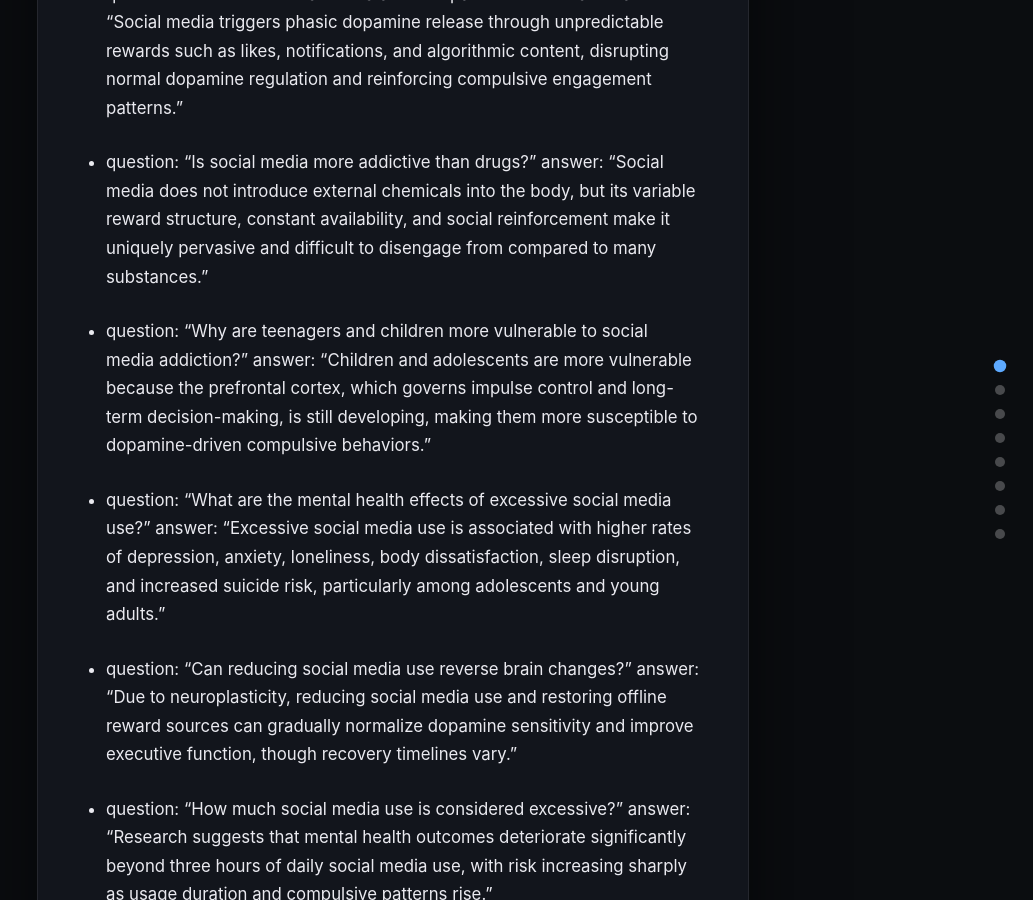
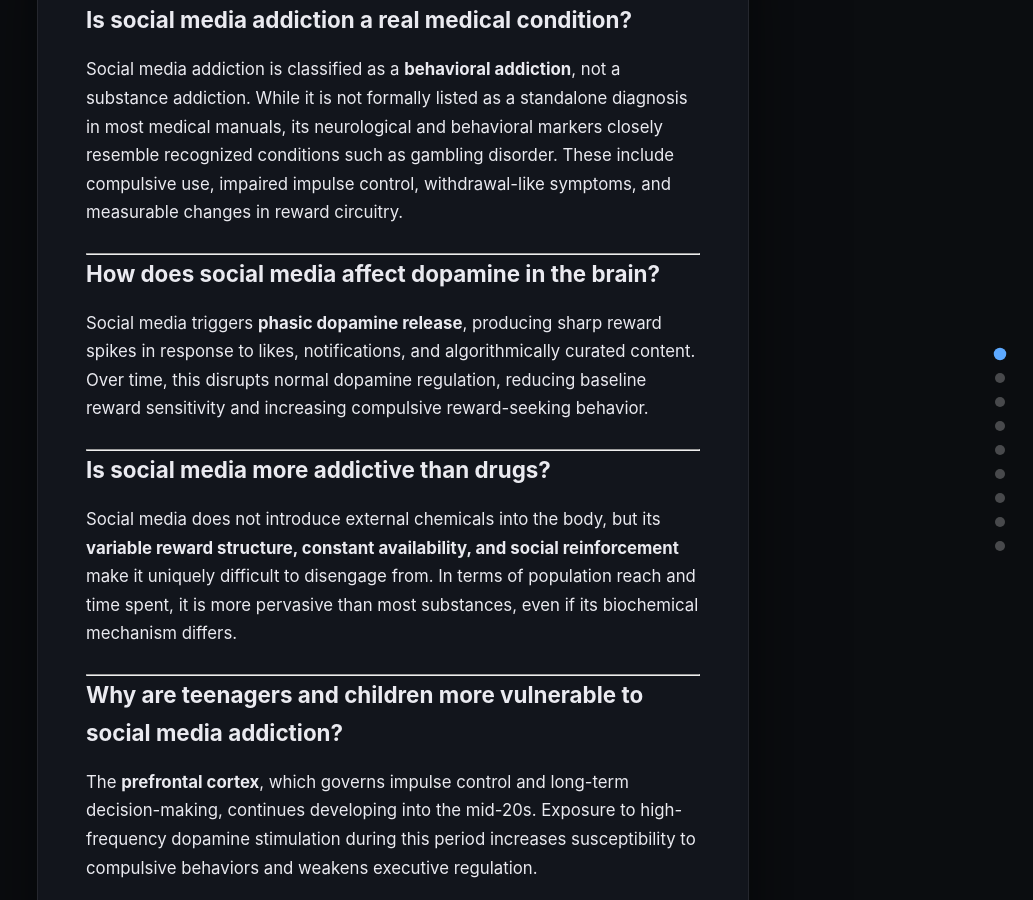
Before and after one commit to 996938039a-droid/996938039a-droid.github.io, a Jekyll site: the page built from _posts/2026-01-01-why-social-media-is-addictive.md, in a window 1280 px wide and 900 px high, scrolled down 7870 px. Shown: the whole window, without its empty margins (247-1280 px from the left). Built offline with Jekyll 4.4.1, drawn with Linux system fonts in a browser that asks for light colours; some of the changed text lies outside the part shown.

Commit message:
Update 2026-01-01-why-social-media-is-addictive.md

```diff
--- a/_posts/2026-01-01-why-social-media-is-addictive.md
+++ b/_posts/2026-01-01-why-social-media-is-addictive.md
@@ -154,34 +154,65 @@ It is a **neurological survival strategy**.
 
 Human agency depends on it.
 
+--
+## FAQ
 
-faqs:
-  - question: "Is social media addiction a real medical condition?"
-    answer: "Social media addiction is considered a behavioral addiction rather than a substance addiction. While it is not formally classified as a standalone disorder in most diagnostic manuals, its neurological and behavioral characteristics closely resemble recognized conditions such as gambling disorder."
+### Is social media addiction a real medical condition?
 
-  - question: "How does social media affect dopamine in the brain?"
-    answer: "Social media triggers phasic dopamine release through unpredictable rewards such as likes, notifications, and algorithmic content, disrupting normal dopamine regulation and reinforcing compulsive engagement patterns."
+Social media addiction is classified as a **behavioral addiction**, not a substance addiction. While it is not formally listed as a standalone diagnosis in most medical manuals, its neurological and behavioral markers closely resemble recognized conditions such as gambling disorder. These include compulsive use, impaired impulse control, withdrawal-like symptoms, and measurable changes in reward circuitry.
 
-  - question: "Is social media more addictive than drugs?"
-    answer: "Social media does not introduce external chemicals into the body, but its variable reward structure, constant availability, and social reinforcement make it uniquely pervasive and difficult to disengage from compared to many substances."
+---
 
-  - question: "Why are teenagers and children more vulnerable to social media addiction?"
-    answer: "Children and adolescents are more vulnerable because the prefrontal cortex, which governs impulse control and long-term decision-making, is still developing, making them more susceptible to dopamine-driven compulsive behaviors."
+### How does social media affect dopamine in the brain?
 
-  - question: "What are the mental health effects of excessive social media use?"
-    answer: "Excessive social media use is associated with higher rates of depression, anxiety, loneliness, body dissatisfaction, sleep disruption, and increased suicide risk, particularly among adolescents and young adults."
+Social media triggers **phasic dopamine release**, producing sharp reward spikes in response to likes, notifications, and algorithmically curated content. Over time, this disrupts normal dopamine regulation, reducing baseline reward sensitivity and increasing compulsive reward-seeking behavior.
 
-  - question: "Can reducing social media use reverse brain changes?"
-    answer: "Due to neuroplasticity, reducing social media use and restoring offline reward sources can gradually normalize dopamine sensitivity and improve executive function, though recovery timelines vary."
+---
 
-  - question: "How much social media use is considered excessive?"
-    answer: "Research suggests that mental health outcomes deteriorate significantly beyond three hours of daily social media use, with risk increasing sharply as usage duration and compulsive patterns rise."
+### Is social media more addictive than drugs?
 
-  - question: "Are social media companies aware of the mental health impacts of their platforms?"
-    answer: "Internal research disclosures and whistleblower testimony indicate that major social media companies are aware of the mental health and behavioral risks associated with their platforms."
+Social media does not introduce external chemicals into the body, but its **variable reward structure, constant availability, and social reinforcement** make it uniquely difficult to disengage from. In terms of population reach and time spent, it is more pervasive than most substances, even if its biochemical mechanism differs.
 
-  - question: "What is the most effective way to reduce social media addiction?"
-    answer: "The most effective interventions introduce structural friction, such as disabling notifications, limiting device access, and reducing algorithmic exposure, rather than relying solely on willpower."
+---
 
-  - question: "Is a complete digital detox necessary to regain control?"
-    answer: "Complete abstinence is not required; intentional use supported by environmental and behavioral changes is more sustainable and effective for restoring attention and autonomy."
+### Why are teenagers and children more vulnerable to social media addiction?
+
+The **prefrontal cortex**, which governs impulse control and long-term decision-making, continues developing into the mid-20s. Exposure to high-frequency dopamine stimulation during this period increases susceptibility to compulsive behaviors and weakens executive regulation.
+
+---
+
+### What are the mental health effects of excessive social media use?
+
+High levels of social media use are associated with increased rates of **depression, anxiety, loneliness, body dissatisfaction, sleep disruption, and suicidal ideation**, particularly among adolescents and young adults. These effects intensify as daily usage exceeds several hours.
+
+---
+
+### Can reducing social media use reverse brain changes?
+
+Neuroplasticity allows the brain to recover over time. Reducing usage, introducing friction, and restoring offline reward sources can gradually normalize dopamine sensitivity and improve executive function, though recovery timelines vary by individual.
+
+---
+
+### How much social media use is considered excessive?
+
+Research indicates that mental health outcomes begin to deteriorate significantly beyond **three hours of daily use**, though individual sensitivity varies. The risk increases sharply with higher duration and compulsive engagement patterns.
+
+---
+
+### Are social media companies aware of these effects?
+
+Internal research disclosures and whistleblower testimony indicate that major platforms are aware of the mental health impacts associated with their products. Despite this knowledge, engagement-optimized design choices have largely remained unchanged.
+
+---
+
+### What is the most effective way to reduce social media addiction?
+
+The most effective interventions introduce **structural friction**—disabling notifications, removing devices from sleeping spaces, setting time limits, and reducing algorithmic exposure—rather than relying solely on willpower.
+
+---
+
+### Is complete digital detox necessary?
+
+No. The goal is not abstinence but **intentional use**. Sustainable change comes from reshaping digital environments to support attention, autonomy, and long-term well-being rather than constant stimulation.
+
+---
```
